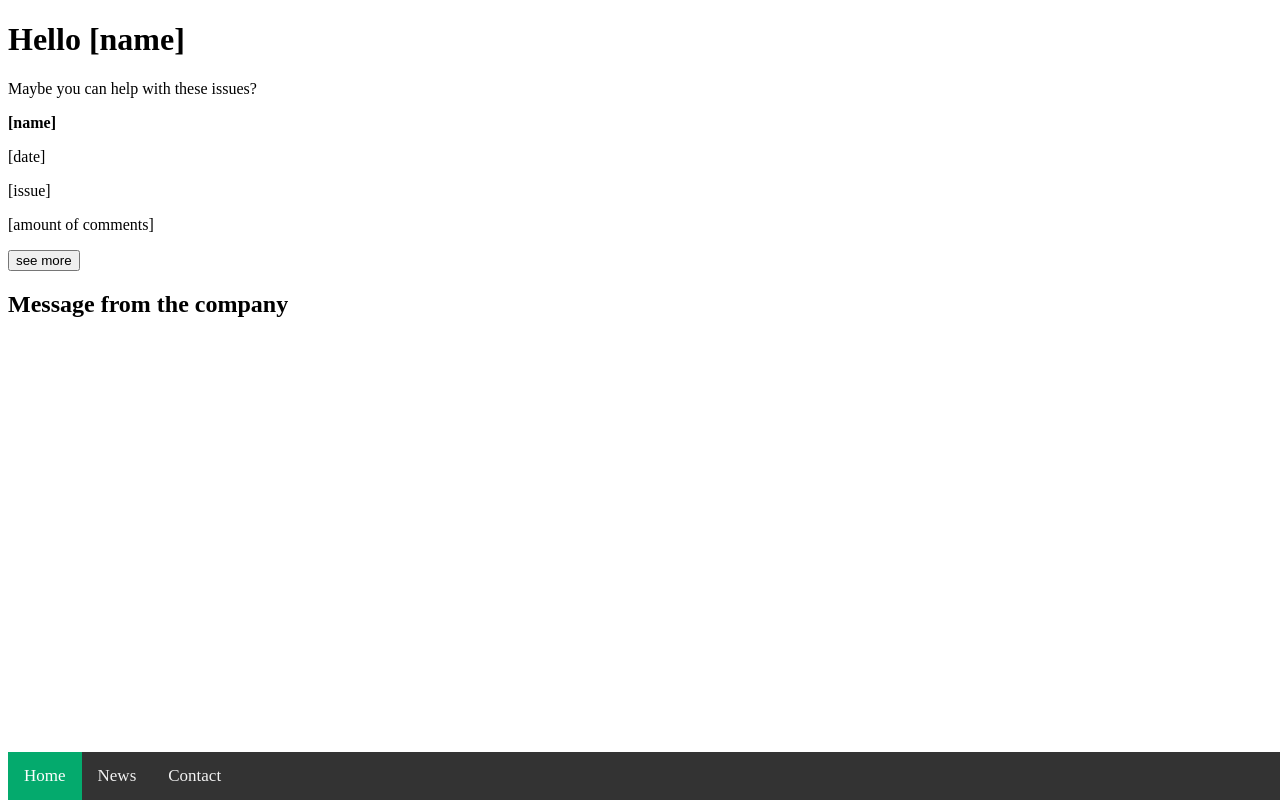
After one commit to LiamP2000/Ask2know, a PHP site: page /home.php in a window 1280 px wide. The commit adds this page. Run offline with PHP 8.4, Linux system fonts and the light colour scheme.

Commit message:
feat: added basic frontend + navigation bar

```diff
--- /dev/null
+++ b/home.php
@@ -0,0 +1,30 @@
+<!DOCTYPE html>
+<html lang="en">
+<head>
+    <meta charset="UTF-8">
+    <meta http-equiv="X-UA-Compatible" content="IE=edge">
+    <meta name="viewport" content="width=device-width, initial-scale=1.0">
+    <link rel="stylesheet" href="style.css">
+    <title>Home</title>
+</head>
+<body>
+    <h1>Hello [name]</h1>
+    <p>Maybe you can help with these issues?</p>
+
+    <div>
+        <p><strong>[name]</strong></p>
+        <p>[date]</p>
+        <p>[issue]</p>
+        <p>[amount of comments]</p>
+        <button>see more</button> <!-- detail.php? -->
+    </div>
+
+    <h2>Message from the company</h2>
+
+    <div class="navbar">
+        <a href="#home" class="active">Home</a>
+        <a href="#news">News</a>
+        <a href="#contact">Contact</a>
+    </div>
+</body>
+</html>
--- a/style.css
+++ b/style.css
@@ -59,3 +59,37 @@ ul {
     box-shadow: 0 0 5px #333;
     z-index: -1;
   }
+
+  /* home.php */
+
+  /* Place the navbar at the bottom of the page, and make it stick */
+  .navbar {
+    background-color: #333;
+    overflow: hidden;
+    position: fixed;
+    bottom: 0;
+    width: 100%;
+  }
+
+  /* Style the links inside the navigation bar */
+  .navbar a {
+    float: left;
+    display: block;
+    color: #f2f2f2;
+    text-align: center;
+    padding: 14px 16px;
+    text-decoration: none;
+    font-size: 17px;
+  }
+
+  /* Change the color of links on hover */
+  .navbar a:hover {
+    background-color: #ddd;
+    color: black;
+  }
+
+  /* Add a color to the active/current link */
+  .navbar a.active {
+    background-color: #04AA6D;
+    color: white;
+  }
```
